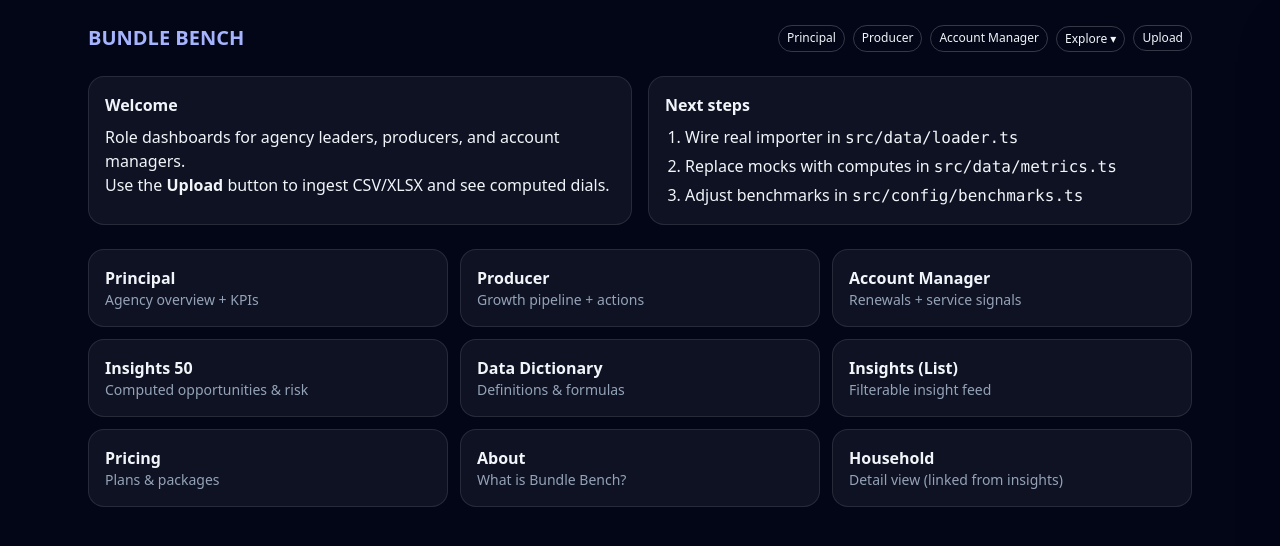
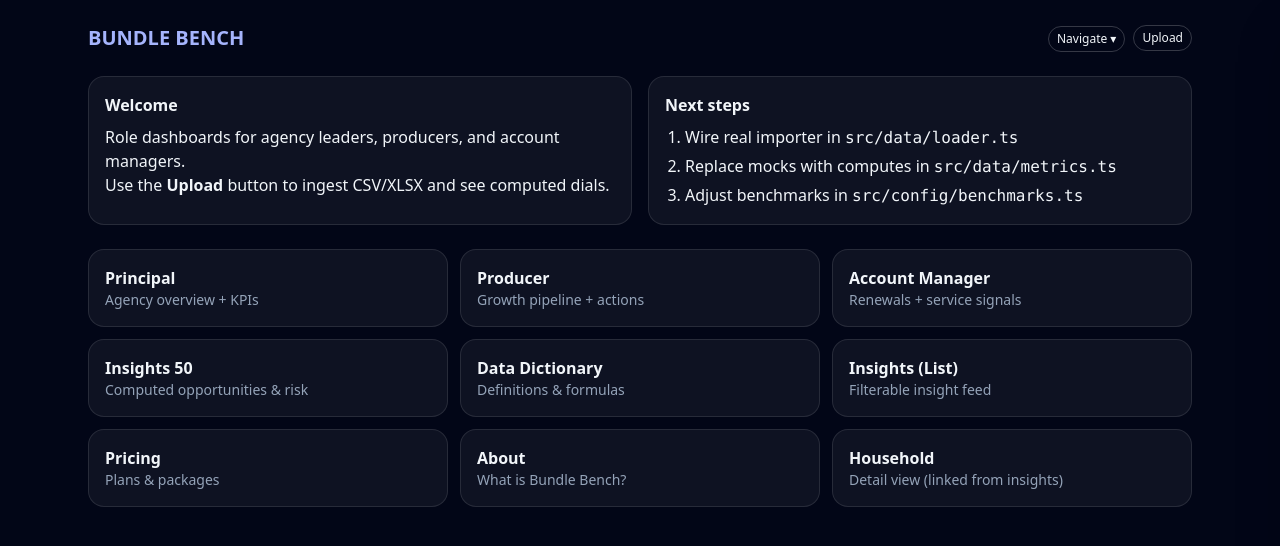
Before and after one commit to otter-spirit22/bundle_dashboards, a React (Vite) app: page / in a window 1280 px wide. Shown: the top 546 px of the page. Built offline with nearby package versions, Linux system fonts and the light colour scheme.

Commit message:
Update NavMenu.tsx

```diff
--- a/src/components/NavMenu.tsx
+++ b/src/components/NavMenu.tsx
@@ -1,81 +1,52 @@
 // src/components/NavMenu.tsx
 import React from "react";
-import { Link, useNavigate, useLocation } from "react-router-dom";
-
-type NavItem = { label: string; to: string };
-
-const primary: NavItem[] = [
-  { label: "Principal", to: "/principal" },
-  { label: "Producer", to: "/producer" },
-  { label: "Account Manager", to: "/account-manager" },
-];
-
-const explore: NavItem[] = [
-  { label: "Insights 50", to: "/insights-50" },
-  { label: "Data Dictionary", to: "/data-dictionary" },
-  { label: "Insights (List)", to: "/insights" },
-  { label: "Pricing", to: "/pricing" },
-  { label: "About", to: "/about" },
-];
+import { Link } from "react-router-dom";
 
 export default function NavMenu() {
-  const navigate = useNavigate();
-  const { pathname } = useLocation();
+  const [open, setOpen] = React.useState(false);
 
   return (
-    <nav className="flex items-center gap-2">
-      {/* Primary links (desktop) */}
-      <div className="hidden md:flex flex-wrap gap-2">
-        {primary.map((item) => (
-          <Link
-            key={item.to}
-            to={item.to}
-            className={`badge border-white/20 ${pathname === item.to ? "bg-white/10" : ""}`}
+    <div className="relative">
+      <button
+        onClick={() => setOpen((v) => !v)}
+        className="badge border-white/20"
+        aria-haspopup="menu"
+        aria-expanded={open}
+      >
+        Navigate ▾
+      </button>
+
+      {open && (
+        <>
+          <div className="fixed inset-0 z-40" onClick={() => setOpen(false)} />
+          <nav
+            className="absolute right-0 z-50 mt-2 w-56 rounded-lg border border-white/10 bg-slate-900/95 p-2 shadow-xl backdrop-blur"
+            role="menu"
           >
-            {item.label}
-          </Link>
-        ))}
-
-        {/* Explore dropdown (desktop) */}
-        <div className="relative group">
-          <button type="button" className="badge border-white/20">
-            Explore ▾
-          </button>
-          <div
-            className="invisible opacity-0 group-hover:visible group-hover:opacity-100 transition
-                       absolute right-0 z-40 mt-2 w-56 rounded-xl border border-white/10
-                       bg-zinc-900/95 p-2 shadow-xl"
-          >
-            {explore.map((item) => (
+            {[
+              { to: "/principal", label: "Principal" },
+              { to: "/producer", label: "Producer" },
+              { to: "/account-manager", label: "Account Manager" },
+              { to: "/insights-50", label: "Insights 50" },
+              { to: "/insights", label: "Insights (List)" },
+              { to: "/data-dictionary", label: "Data Dictionary" },
+              { to: "/pricing", label: "Pricing" },
+              { to: "/about", label: "About" },
+              { to: "/household", label: "Household (detail)" },
+            ].map((i) => (
               <Link
-                key={item.to}
-                to={item.to}
-                className={`block w-full rounded-lg px-3 py-2 text-sm hover:bg-white/10 ${
-                  pathname === item.to ? "bg-white/5" : ""
-                }`}
+                key={i.to}
+                to={i.to}
+                onClick={() => setOpen(false)}
+                className="block rounded px-3 py-2 text-sm hover:bg-white/10"
+                role="menuitem"
               >
-                {item.label}
+                {i.label}
               </Link>
             ))}
-          </div>
-        </div>
-      </div>
-
-      {/* Compact selector (mobile) */}
-      <div className="md:hidden">
-        <select
-          className="rounded bg-white/10 px-2 py-1 text-sm"
-          value={pathname.startsWith("/") ? pathname : "/"}
-          onChange={(e) => navigate(e.target.value)}
-        >
-          <option value="/">Home</option>
-          {[...primary, ...explore].map((item) => (
-            <option key={item.to} value={item.to}>
-              {item.label}
-            </option>
-          ))}
-        </select>
-      </div>
-    </nav>
+          </nav>
+        </>
+      )}
+    </div>
   );
 }
```
